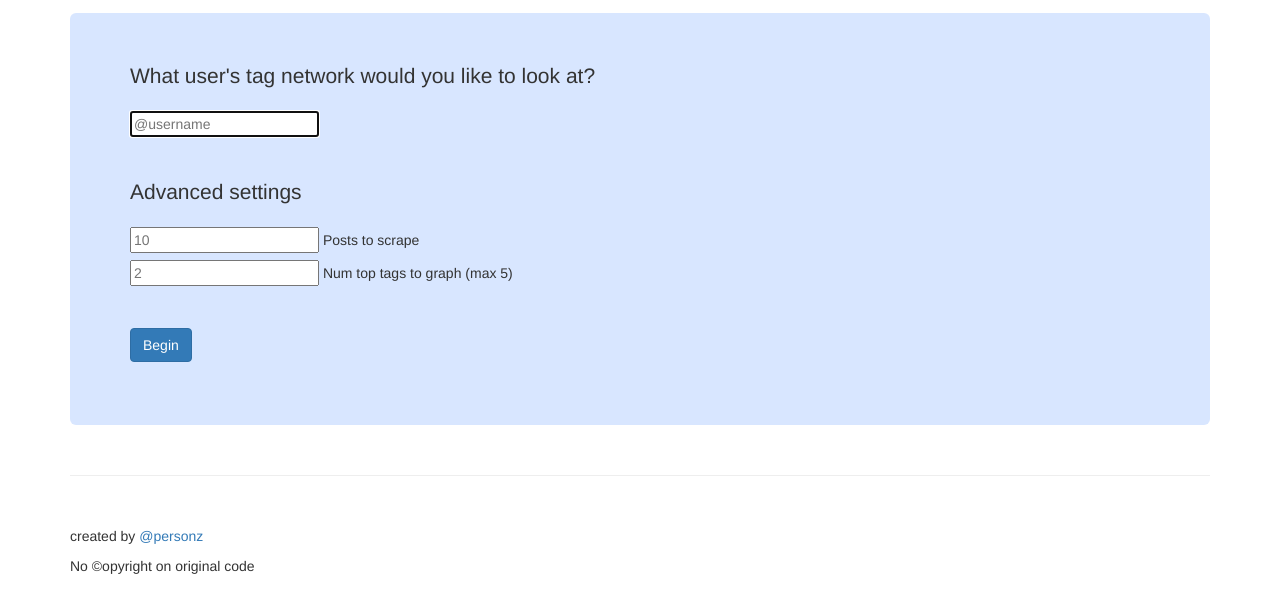
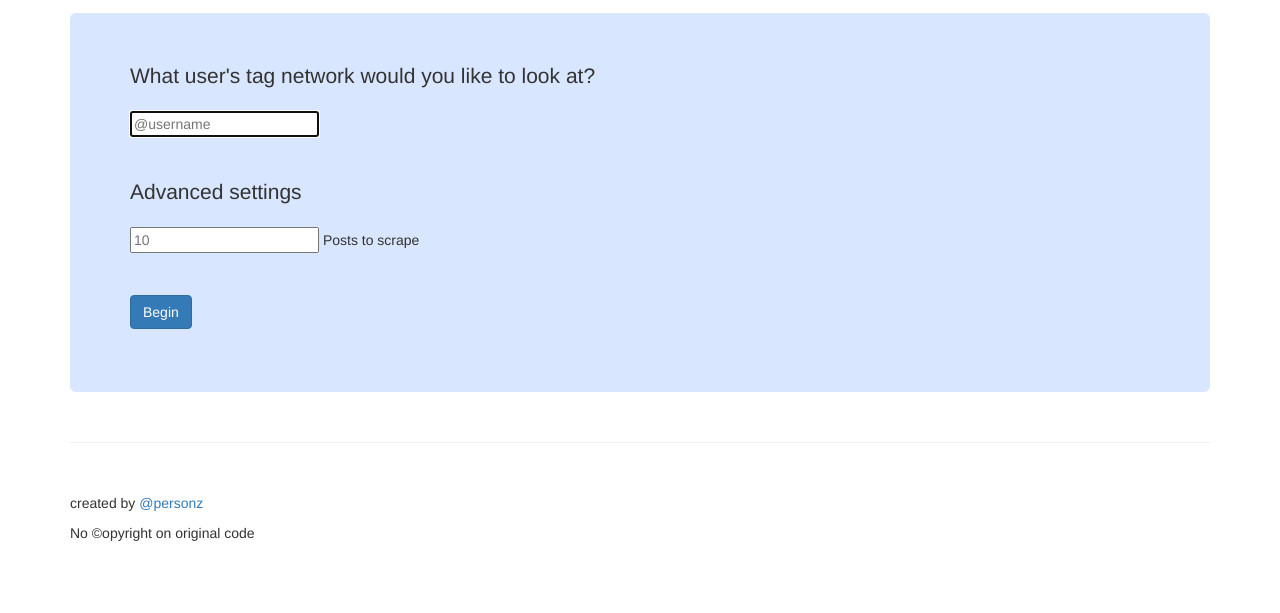
Before and after one commit to Dzivenu/what-tags, a plain HTML site: page index.html in a window 1280 px wide. Shown: the part 57-670 px from the top of the page. Drawn offline with Linux system fonts and the light colour scheme.

Commit message:
Remove experimental field input in starting form; update readme for release

```diff
--- a/index.html
+++ b/index.html
@@ -65,12 +65,12 @@
                 <label for="input_posts_to_scrape">Posts to scrape</label>
               </div>
             </div>
-            <div class="row">
+            <!--div class="row">
               <div class="col-xs-12 col-sm-12">
                 <input class="form_spacing" type="number" step="1" name="num_top_tags_to_graph" id="input_num_top_tags_to_graph" placeholder="2">
                 <label for="input_num_top_tags_to_graph">Num top tags to graph (max 5)</label>
               </div>
-            </div>
+            </div-->
             <div class="row">
               <div class="col-xs-4 col-sm-4">
                 <br/><br/>
--- a/js/main.js
+++ b/js/main.js
@@ -408,6 +408,8 @@ function createTopCharts() {
   createBarChart(allTagsArrayByUsrTop, "chart4", function(d) {return d.usernames.length});
 }
 
+
+// modified from https://gist.github.com/d3noob/8952219
 function createBarChart(data, chartId, getValue) {
   var margin = {top: 20, right: 20, bottom: 70, left: 40},
     width = 900 - margin.left - margin.right,
```
Also changed, not shown: 1 other file.
